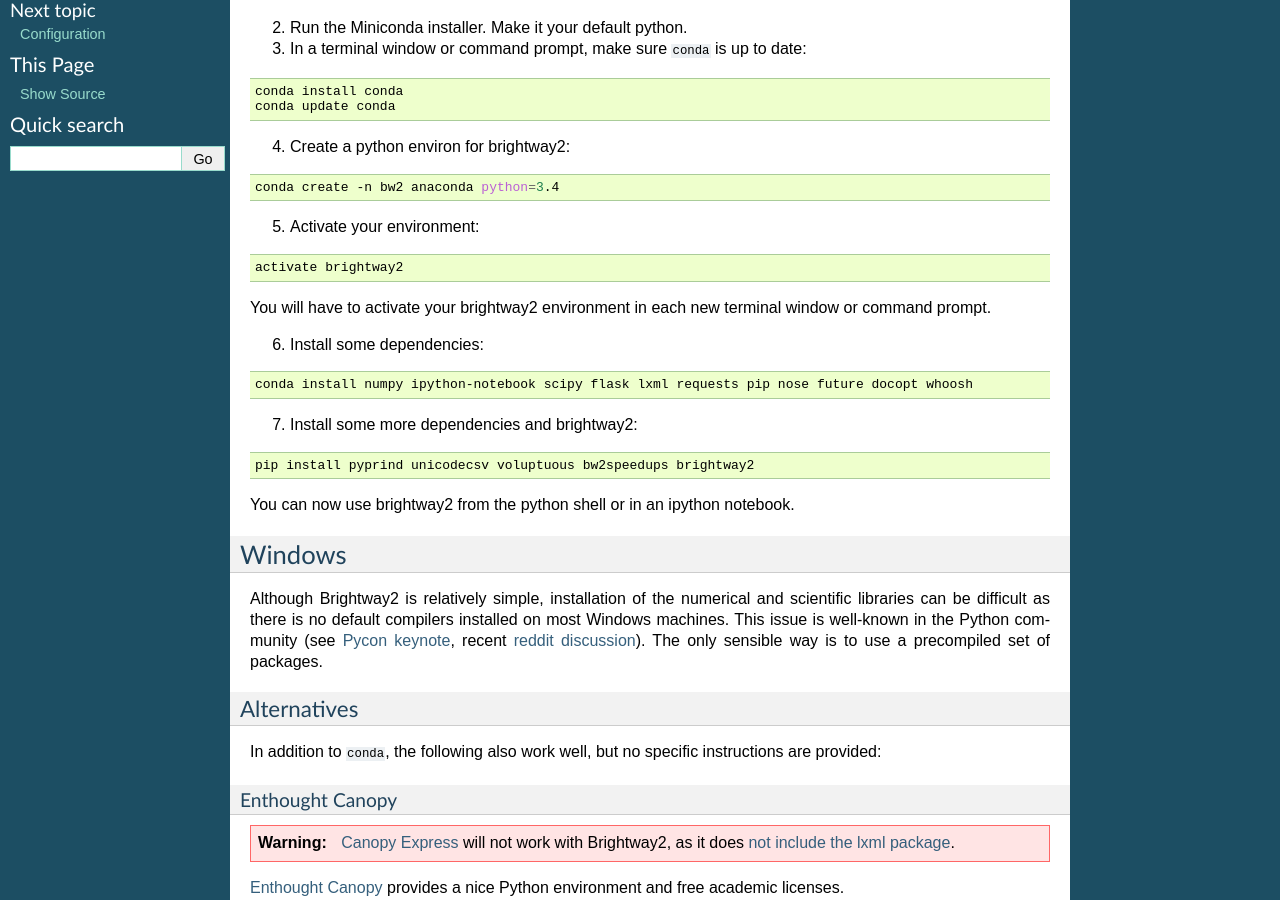
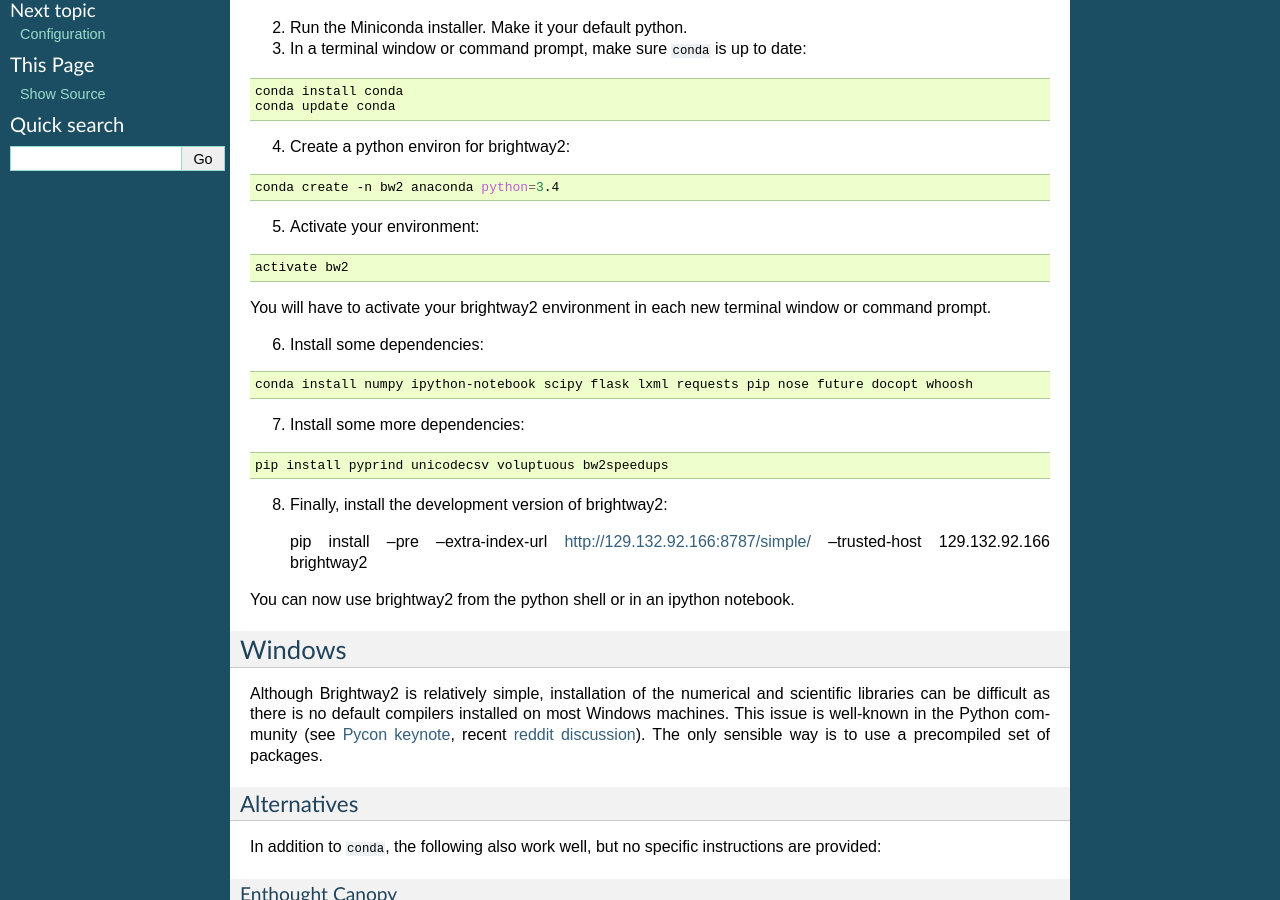
Before and after one commit to brightway-lca/brightway2, a Sphinx documentation site: the page built from docs/installation.rst, in a window 1280 px wide and 900 px high, scrolled down 442 px. Built offline with Sphinx 7.4.7, drawn with Linux system fonts in a browser that asks for light colours.

Commit message:
Add dev installation docs

```diff
--- a/docs/installation.rst
+++ b/docs/installation.rst
@@ -43,7 +43,7 @@
 
 .. code-block:: bash
 
-    activate brightway2
+    activate bw2
 
 You will have to activate your brightway2 environment in each new terminal window or command prompt.
 
@@ -53,11 +53,15 @@
 
    conda install numpy ipython-notebook scipy flask lxml requests pip nose future docopt whoosh
 
-7. Install some more dependencies and brightway2:
+7. Install some more dependencies:
 
 .. code-block:: bash
 
-    pip install pyprind unicodecsv voluptuous bw2speedups brightway2
+    pip install pyprind unicodecsv voluptuous bw2speedups
+
+8. Finally, install the development version of brightway2:
+
+   pip install --pre --extra-index-url http://129.132.92.166:8787/simple/ --trusted-host 129.132.92.166 brightway2
 
 You can now use brightway2 from the python shell or in an ipython notebook.
 
```
